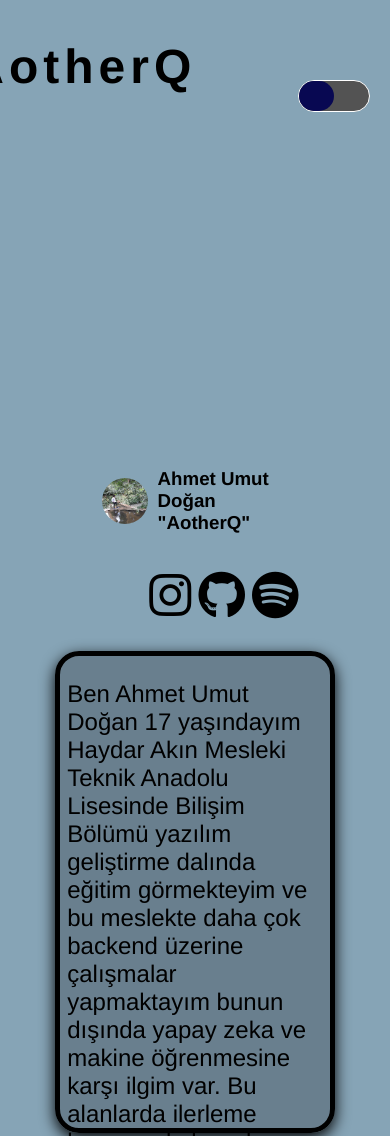
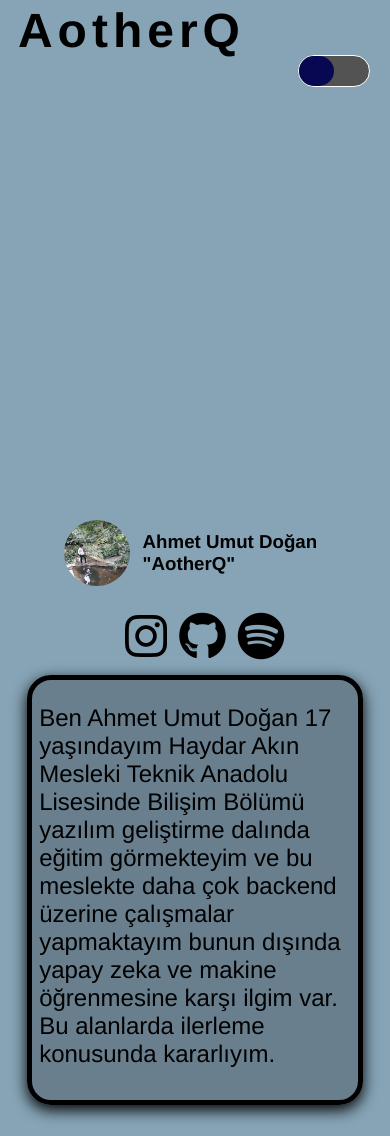
Before and after one commit to AotherQ/Portfolio, a plain HTML site: page index.html in a window 390 px wide. Shown: the top 1136 px of the page. Drawn offline with Linux system fonts and the light colour scheme; no server answers.

Commit message:
Add files via upload

```diff
--- a/portfolio.css
+++ b/portfolio.css
@@ -241,7 +241,7 @@ body::-webkit-scrollbar-thumb {
 @media (max-width:600px) {
 
     .main_box{
-        padding-top: 80%;
+        padding-top: 140%;
         display: flex;
         justify-content: center;
         align-items: center;
@@ -254,13 +254,13 @@ body::-webkit-scrollbar-thumb {
 
     .switch{
         position: absolute;
-        top: 80px;
+        top: 55px;
     }
 
     .header{
         position: relative;
-        top: -32%;
-        left: -30%;
+        top: -40%;
+        left: -17%;
 
         font-size: 150%;
         letter-spacing: 5px;
@@ -271,7 +271,7 @@ body::-webkit-scrollbar-thumb {
         flex-direction: column;
         justify-content:space-evenly;
         align-items: center;
-        height: 60%;
+        height: 80%;
         width: 100%;
 
         gap: 10%;
@@ -286,7 +286,7 @@ body::-webkit-scrollbar-thumb {
 
     .b{
         border: solid 5px var(--textcolor);
-        width: 75%;
+        width: 90%;
         height: 10%;
         border-radius: 1.5rem;
         background-color: hsla(203, 15%, 48%, 0.973);
@@ -294,11 +294,11 @@ body::-webkit-scrollbar-thumb {
     }
 
     .profile{
-        width: 50%;
+        width: 70%;
         height: 50%;
         border-radius: 1.5rem;
         position: relative;
-        top: 6vh;
+        top: 10vh;
 
         margin-top: 2%;
 
@@ -333,12 +333,13 @@ body::-webkit-scrollbar-thumb {
         align-items: center;
         flex-direction: row;
         gap: 15%;
-        margin-left: 13%;
+        margin-right: 30%;
     }
     .h{
         font-size: 300%;
         transition: 0.5s;
         color: var(--textcolor);
+        margin-right: 5px;
     }
 
     .h:hover{
@@ -433,7 +434,7 @@ body::-webkit-scrollbar-thumb {
         padding: 2px 5px;
         border-radius: 3px;
         position: relative;
-        left: 5%;
+        left: 2%;
     }
 }
 
```
